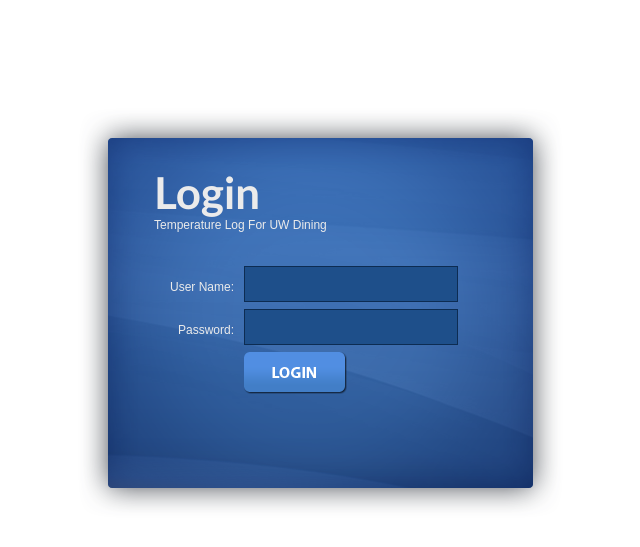
After one commit to applecorc/templog, a PHP site: page / in a window 1280 px wide. The commit adds this page. Shown: the top 547 px of the page, without its empty margins (180-820 px from the left). Run offline with PHP 8.4, Linux system fonts and the light colour scheme.

Commit message:
Added login page and started to add access restrictions to pages

```diff
--- /dev/null
+++ b/include_files/login-box.css
@@ -0,0 +1,63 @@
+span.error {
+	color:#BB0000;
+}
+
+#login-box {
+	width:333px;
+	height: 352px;
+	padding: 58px 76px 0 76px;
+	color: #ebebeb;
+	font: 12px Arial, Helvetica, sans-serif;
+	background: url(images/login-box-backg.png) no-repeat left top;
+}
+
+#login-box img {
+	border:none;
+}
+
+#login-box h2 {
+	padding:0;
+	margin:0;
+	color: #ebebeb;
+	font: bold 44px "Calibri", Arial;
+}
+
+
+#login-box-name {
+	float: left;
+	display:inline;
+	width:80px;
+	text-align: right;
+	padding: 14px 10px 0 0;
+	margin:0 0 7px 0;
+}
+
+#login-box-field {
+	float: left;
+	display:inline;
+	width:230px;
+	margin:0;
+	margin:0 0 7px 0;
+}
+
+
+.form-login  {
+	width: 205px;
+	padding: 10px 4px 6px 3px;
+	border: 1px solid #0d2c52;
+	background-color:#1e4f8a;
+	font-size: 16px;
+	color: #ebebeb;
+}
+
+
+.login-box-options  {
+	clear:both;
+	padding-left:87px;
+	font-size: 11px;
+}
+
+.login-box-options a {
+	color: #ebebeb;
+	font-size: 11px;
+}
--- /dev/null
+++ b/index.php
@@ -0,0 +1,39 @@
+<?php
+session_start();
+?>
+<!DOCTYPE html PUBLIC "-//W3C//DTD XHTML 1.0 Transitional//EN" "http://www.w3.org/TR/xhtml1/DTD/xhtml1-transitional.dtd">
+<html xmlns="http://www.w3.org/1999/xhtml">
+<head>
+<meta http-equiv="Content-Type" content="text/html; charset=iso-8859-1" />
+<title>UW Dining Temperature Log </title>
+<link href="include_files/login-box.css" rel="stylesheet" type="text/css" />
+<meta name="author" content="Cory Cloutier">
+<!-- Date: 2015-08-15  -->
+</head>
+
+<body>
+
+<form action="login.php">
+<div style="padding: 100px 0 0 250px;">
+	<div id="login-box">
+		<H2>Login</H2>
+		Temperature Log For UW Dining
+		<br />
+		<br />
+		<div id="login-box-name" style="margin-top:20px;">User Name:</div><div id="login-box-field" style="margin-top:20px;">
+			<input type="text" name="name" class="form-login" id="userName" title="Username" value="" size="30" maxlength="2048" />
+		</div>
+		<div id="login-box-name">Password:</div>
+		<div id="login-box-field">
+			<input name="password" type="password" id="password" class="form-login" title="Password" value="" size="30" maxlength="2048" />
+		</div>
+		<br />
+		<span class="error" id="loginerror"></span>
+		<br />
+		<br />
+		<input type="image" src="include_files/images/login-btn.png" border="0" alt="Submit" width="103" height="42" style="margin-left:90px;" />
+	</div>
+</div>
+</form>
+</body>
+</html>
--- a/login.php
+++ b/login.php
@@ -33,7 +33,7 @@ if (isset($_REQUEST['name']) && isset($_REQUEST['password'])){
 		print_r($_SESSION);
 	}
 } else {
-	$return = 1;
+	//$return = 1;
 }
 //echo $return;
 ?>
```
Also changed, not shown: createitem.php (+33 -1 lines), logout.php (added, +16 -0 lines), temps.php (+9 -0 lines), include_files/images/login-box-backg.png (added), include_files/images/login-btn.png (added), 2 other files.
